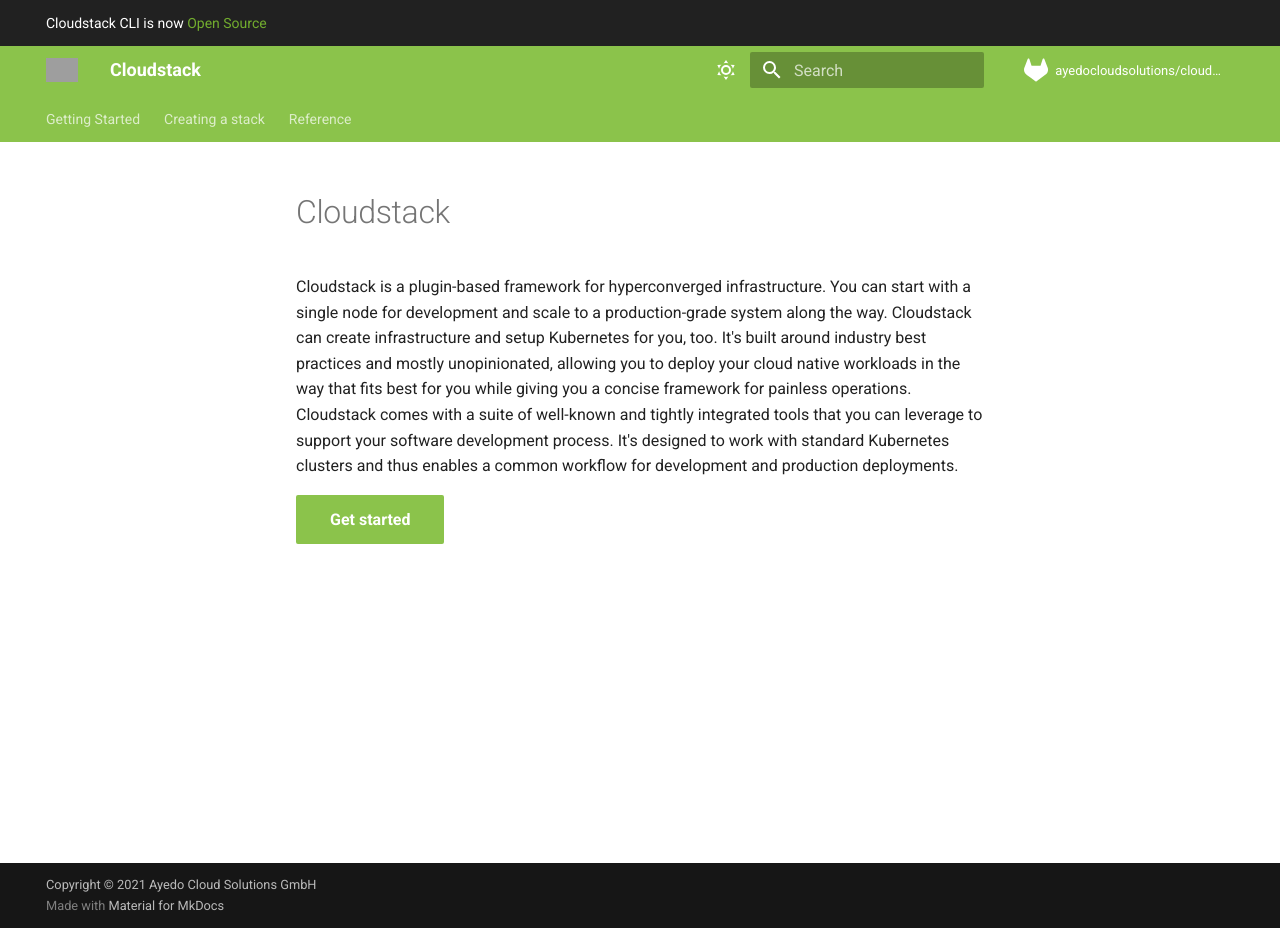
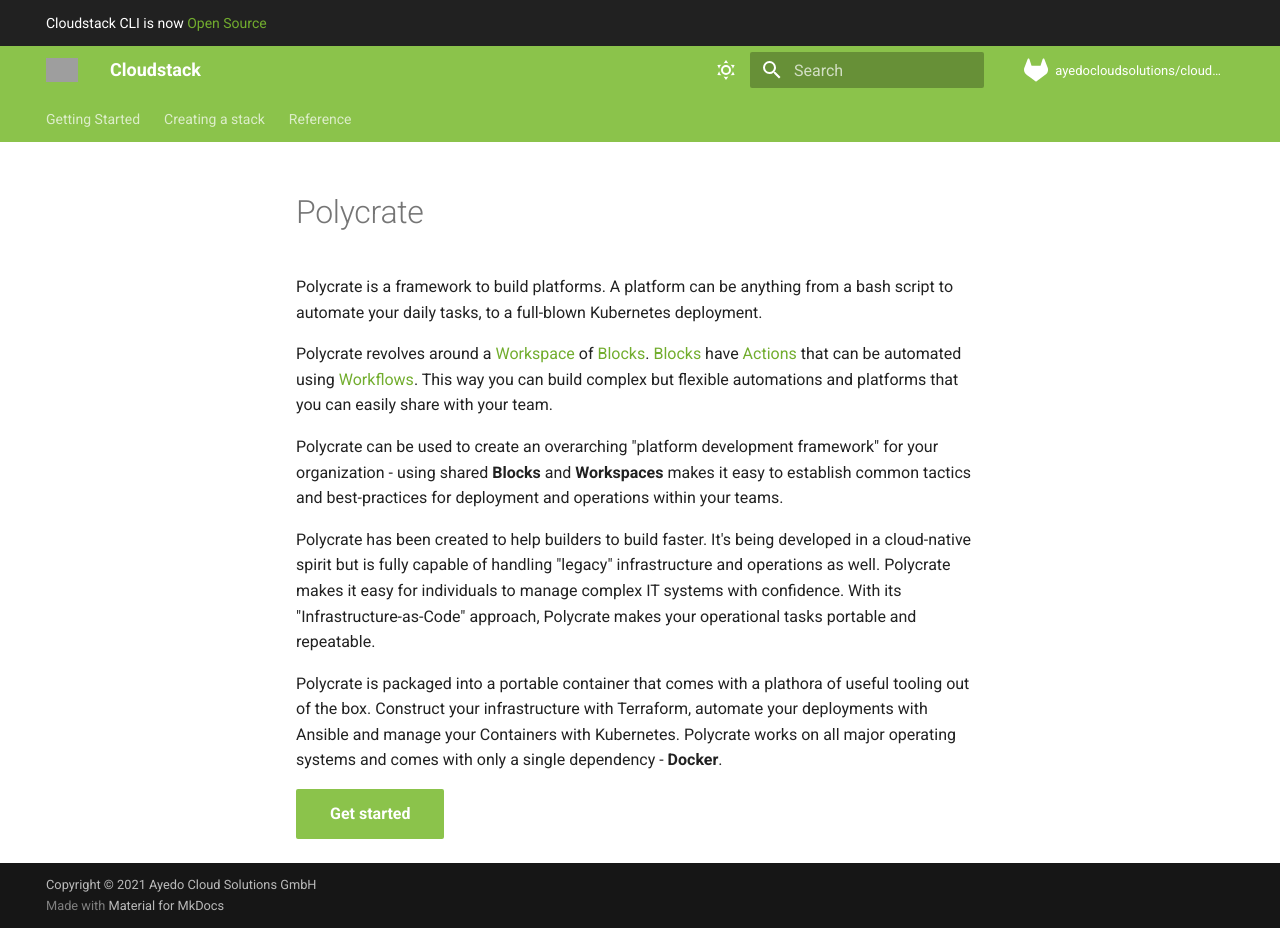
Before and after one commit to polycrate/polycrate, an MkDocs documentation site: the page built from docs/README.md, in a window 1280 px wide and 928 px high. Built offline with MkDocs 1.6.1 and Material for MkDocs 9.7.7, drawn with Linux system fonts in a browser that asks for light colours; comment, search, counter and statistics services are not loaded; grey boxes are pictures that could not be loaded.

Commit message:
docs: updated docs

```diff
--- a/docs/README.md
+++ b/docs/README.md
@@ -1,10 +1,20 @@
 ---
-title: Cloudstack
-description: A framework for hyperconverged infrastructure
+title: Polycrate
+description: A framework to build platforms
 ---
 
-# Cloudstack
+# Polycrate
 
-Cloudstack is a plugin-based framework for hyperconverged infrastructure. You can start with a single node for development and scale to a production-grade system along the way. Cloudstack can create infrastructure and setup Kubernetes for you, too. It's built around industry best practices and mostly unopinionated, allowing you to deploy your cloud native workloads in the way that fits best for you while giving you a concise framework for painless operations. Cloudstack comes with a suite of well-known and tightly integrated tools that you can leverage to support your software development process. It's designed to work with standard Kubernetes clusters and thus enables a common workflow for development and production deployments.
+Polycrate is a framework to build platforms. A platform can be anything from a bash script to automate your daily tasks, to a full-blown Kubernetes deployment.
+
+Polycrate revolves around a [Workspace](#) of [Blocks](#). [Blocks](#) have [Actions](#) that can be automated using [Workflows](#). This way you can build complex but flexible automations and platforms that you can easily share with your team.
+
+Polycrate can be used to create an overarching "platform development framework" for your organization - using shared **Blocks** and **Workspaces** makes it easy to establish common tactics and best-practices for deployment and operations within your teams.
+
+Polycrate has been created to help builders to build faster. It's being developed in a cloud-native spirit but is fully capable of handling "legacy" infrastructure and operations as well. Polycrate makes it easy for individuals to manage complex IT systems with confidence. With its "Infrastructure-as-Code" approach, Polycrate makes your operational tasks portable and repeatable.
+
+Polycrate is packaged into a portable container that comes with a plathora of useful tooling out of the box. Construct your infrastructure with Terraform, automate your deployments with Ansible and manage your Containers with Kubernetes. Polycrate works on all major operating systems and comes with only a single dependency - **Docker**.
+
+
 
 [Get started](getting-started.md){ .md-button .md-button--primary }
```
